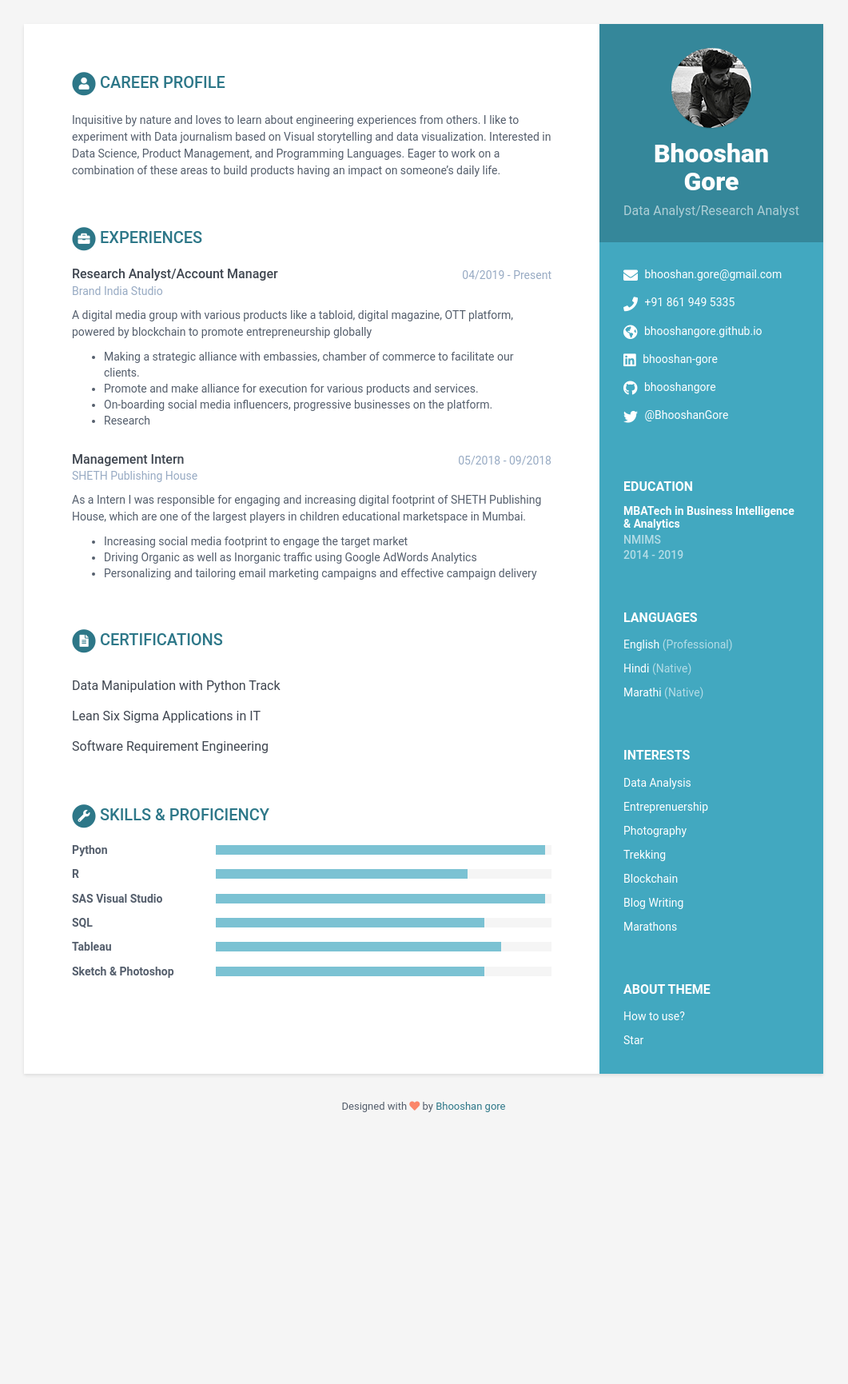
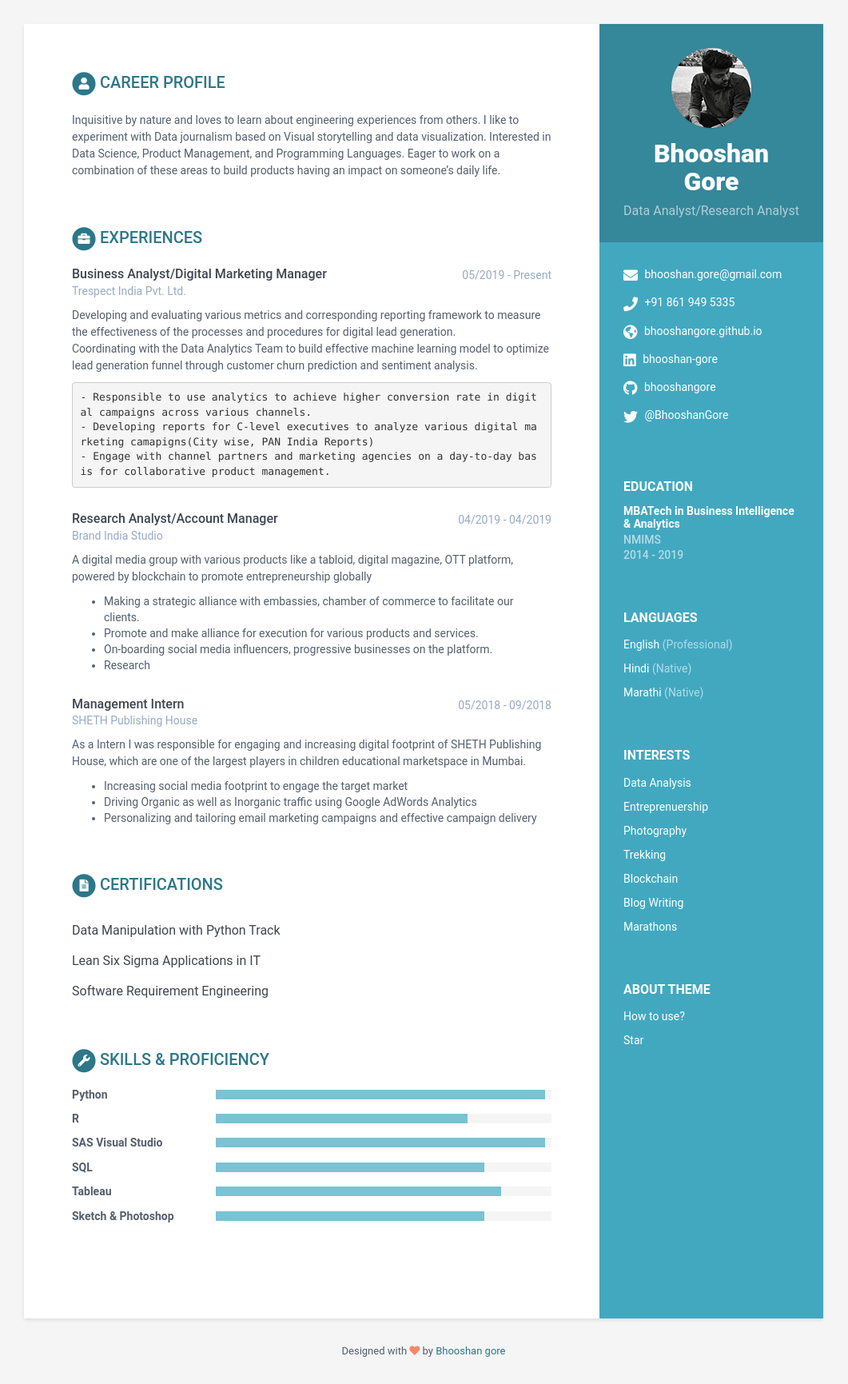
Before and after one commit to bhooshangore/bhooshangore.github.io, a Jekyll site: the page built from index.html, in a window 1280 px wide. Shown: the whole page at 80% size, without its empty margins (110-1171 px from the left). Built offline with Jekyll 4.4.1, drawn with Linux system fonts in a browser that asks for light colours; before the commit the page ends 1425 px from its top, so only the background shows below that.

Commit message:
Added latest info

```diff
--- a/_data/data.yml
+++ b/_data/data.yml
@@ -71,8 +71,19 @@ education:
         Minor in Marketing
 
 experiences:
+    - role: Business Analyst/Digital Marketing Manager
+      time: 05/2019 - Present
+      company: Trespect India Pvt. Ltd.
+      details: |
+        Developing and evaluating various metrics and corresponding reporting framework to measure the effectiveness of the processes and procedures for digital lead generation.
+        Coordinating with the Data Analytics Team to build effective machine learning model to optimize lead generation funnel through customer churn prediction and sentiment analysis.
+
+            - Responsible to use analytics to achieve higher conversion rate in digital campaigns across various channels.
+            - Developing reports for C-level executives to analyze various digital marketing camapigns(City wise, PAN India Reports)
+            - Engage with channel partners and marketing agencies on a day-to-day basis for collaborative product management.
+
     - role: Research Analyst/Account Manager
-      time: 04/2019 - Present
+      time: 04/2019 - 04/2019
       company: Brand India Studio
       details: |
         A digital media group with various products like a tabloid, digital
```
